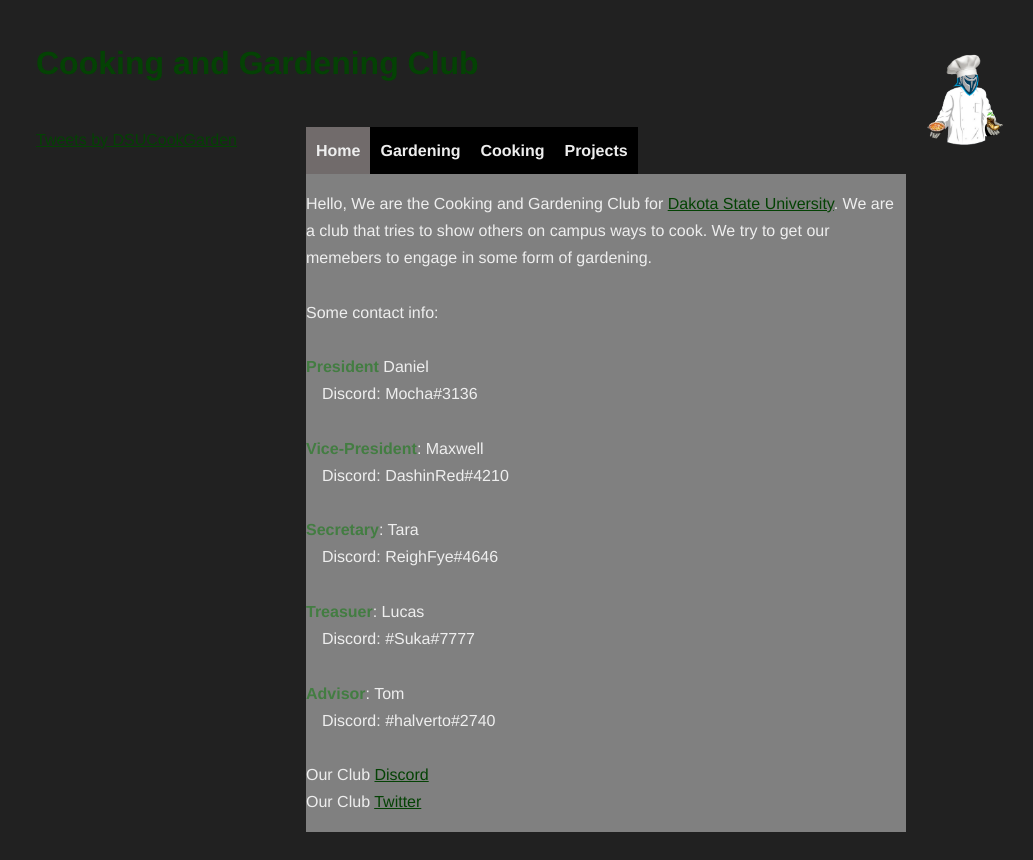
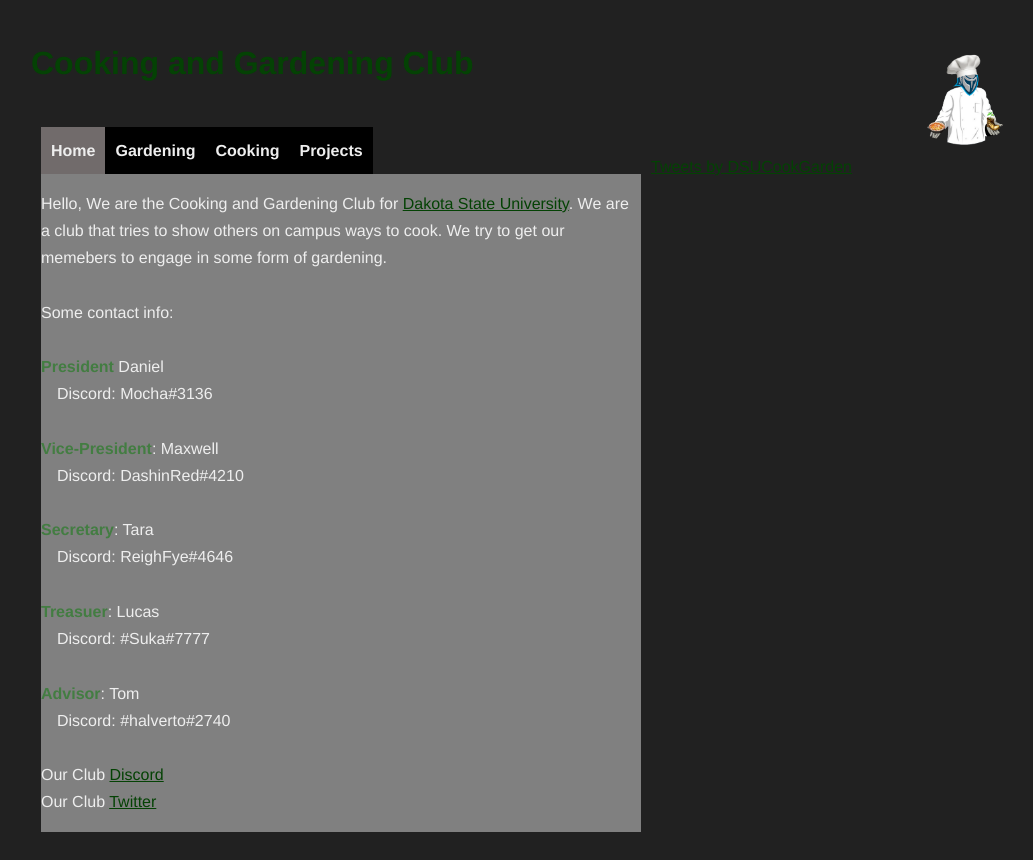
Before and after one commit to Maxwellk042/Stringed_In.github.io, a plain HTML site: page Cooking&Gardening/Web.html in a window 1280 px wide. Shown: the whole page, without its empty margins (14-1047 px from the left). Drawn offline with Linux system fonts and the light colour scheme.

Commit message:
Update to twitter

```diff
--- a/Cooking&Gardening/Web.html
+++ b/Cooking&Gardening/Web.html
@@ -9,7 +9,7 @@
         body {
             font-family: Helvetica, sans-serif;
             line-height: 1.7rem;
-            margin-left: 50px;
+            margin-left: 45px;
             margin-right: 250px;
             margin-top: 50px;
             background-color: #212121;
@@ -92,11 +92,9 @@
 
 </div>
 <body>
-    <br>
-    <div style="position:absolute"; left:1px; top:100px;>
-
+    <br><br>
     <div class="Twitter">
-        <a class="twitter-timeline" data-width="250" data-height="706" data-theme="dark" href="https://twitter.com/DSUCookGarden?ref_src=twsrc%5Etfw">Tweets by DSUCookGarden</a> <script async src="https://platform.twitter.com/widgets.js" charset="utf-8"></script>
+        <a class="twitter-timeline" data-width="248" data-height="680" data-theme="dark" href="https://twitter.com/DSUCookGarden?ref_src=twsrc%5Etfw">Tweets by DSUCookGarden</a> <script async src="https://platform.twitter.com/widgets.js" charset="utf-8"></script>
 
     </div>
     </div>
--- a/Cooking&Gardening/main.css
+++ b/Cooking&Gardening/main.css
@@ -22,7 +22,7 @@ body {
 /* selected tab */
 .mytabs .tab {
     width: 100%;
-    padding: auto;
+    padding: 0px;
     background: grey;
     order: 1;
     display: none;
@@ -41,9 +41,9 @@ body {
 }
 
 .mytabs{
-    float: right;
+    float: left;
 }
 
 .twitter {
-    float: left;
+    float: right;
 }
```
